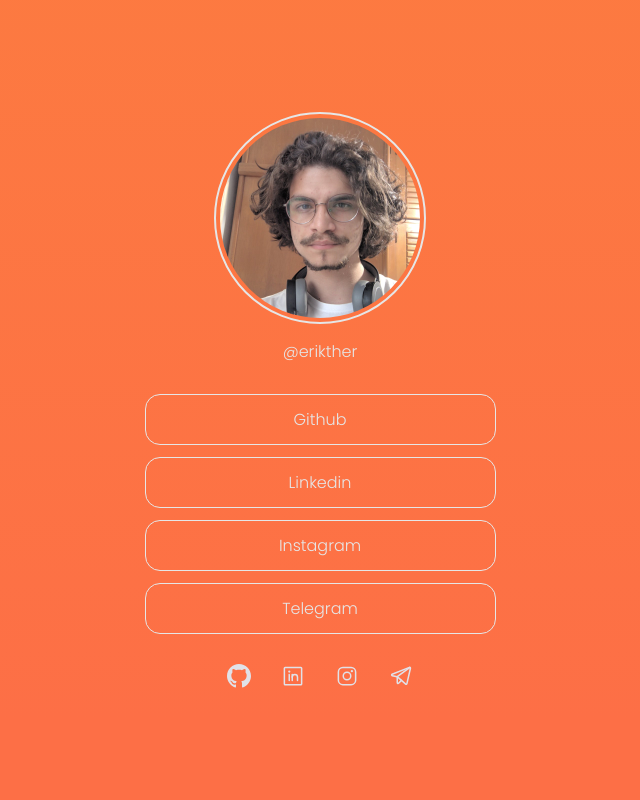
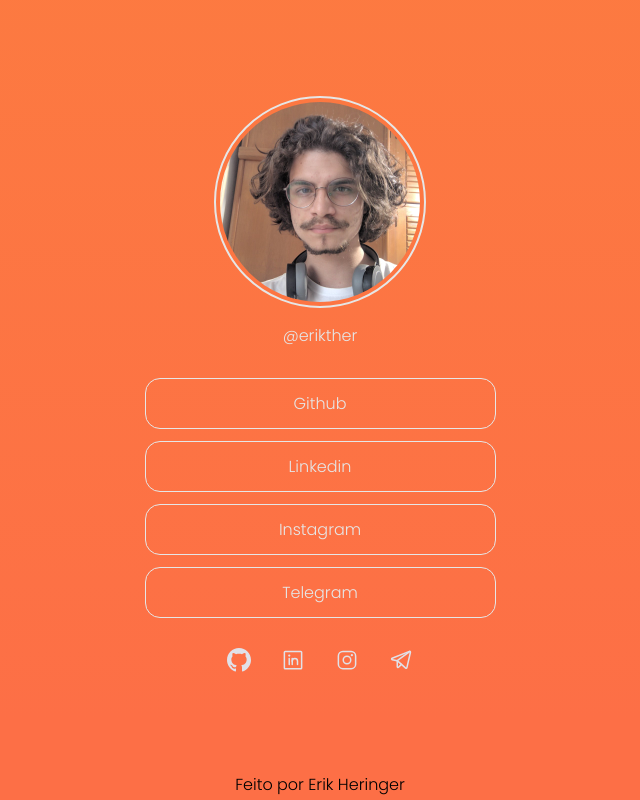
Before and after one commit to Miojinx/Social-Tree, a plain HTML site: page index.html in a window 1280 px wide. Shown: the whole page, without its empty margins (320-960 px from the left). Drawn offline with Linux system fonts and the light colour scheme.

Commit message:
added footer

```diff
--- a/index.html
+++ b/index.html
@@ -29,7 +29,7 @@
 
         </div>
 
-
     </main>
+    <footer>Feito por Erik Heringer</footer>
 </body>
 </html>
--- a/style.css
+++ b/style.css
@@ -5,13 +5,23 @@
     font-family: 'Poppins', sans-serif;
 }
 
+body{
+    background: -webkit-linear-gradient(360deg, #FD6F46 10%, #FB9832 360%); /* Chrome 10+, Saf5.1+ */ background: -moz-linear-gradient(360deg, #FD6F46 10%, #FB9832 360%); /* FF3.6+ */ background: linear-gradient(360deg, #FD6F46 10%, #FB9832 360%); /* W3C */
+}
+
 main{
     display: flex;
     align-items: center;
     justify-content: center;
     margin: auto;
-    height: 100vh;
-    background: -webkit-linear-gradient(360deg, #FD6F46 10%, #FB9832 360%); /* Chrome 10+, Saf5.1+ */ background: -moz-linear-gradient(360deg, #FD6F46 10%, #FB9832 360%); /* FF3.6+ */ background: linear-gradient(360deg, #FD6F46 10%, #FB9832 360%); /* W3C */
+    height: 96vh;
+}
+
+footer{
+    display: flex;
+    align-items: center;
+    justify-content: center;
+    height: 4vh;
 }
 
 #content-main{
```
